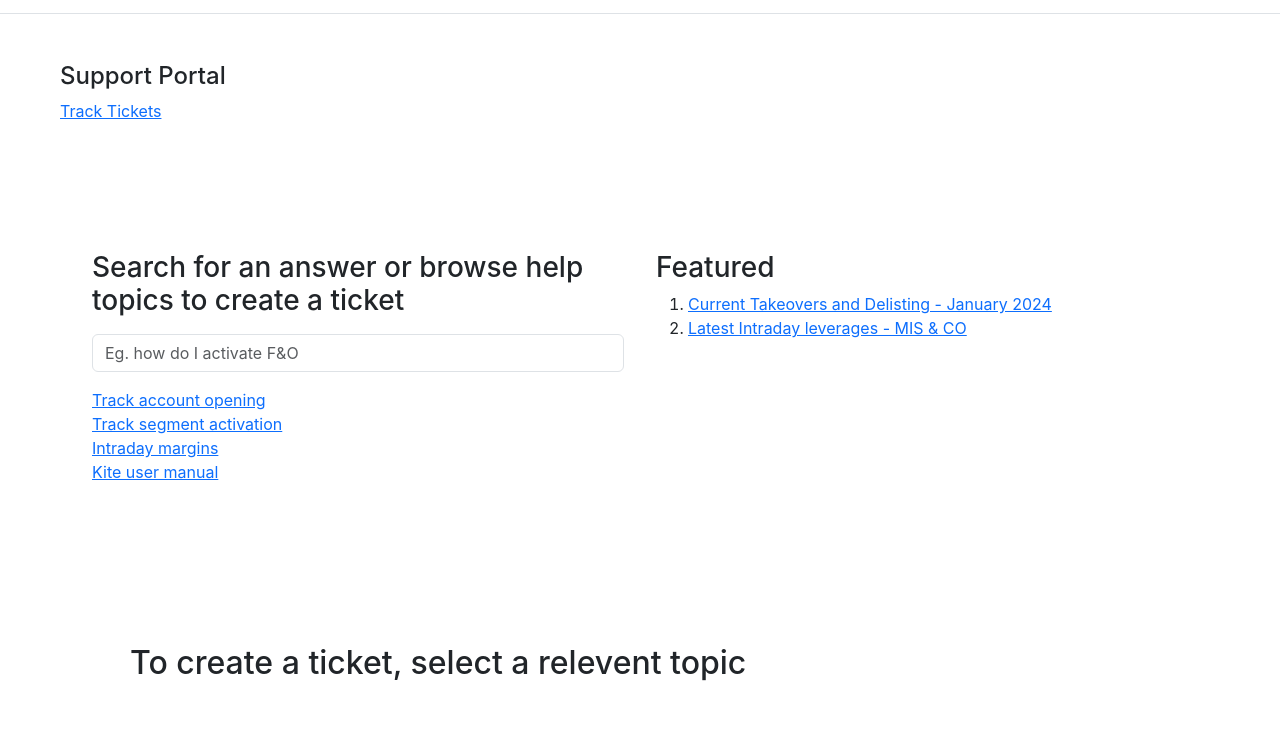
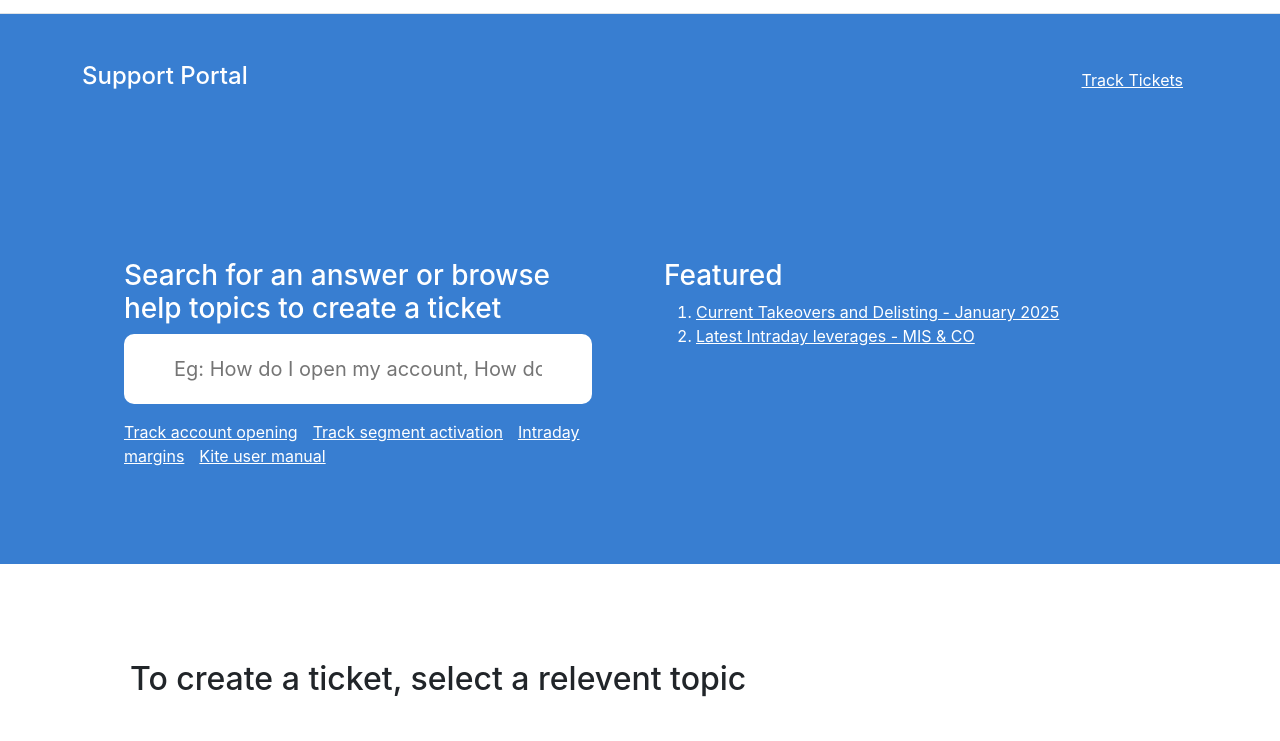
Before and after one commit to srd7725/TradeXpert, a React app in the folder frontend/: page /support in a window 1280 px wide. Shown: the part 59-800 px from the top of the page. Built offline with nearby package versions, Linux system fonts and the light colour scheme.

Commit message:
update hero file of support

```diff
--- a/frontend/src/index.css
+++ b/frontend/src/index.css
@@ -96,3 +96,27 @@ code {
   width: 180px;
   object-fit: contain;
 }
+
+#supportHero{
+  background: rgb(56, 126, 209);
+  color: white;
+}
+
+#supportHero a{
+  color: white;
+   margin-right: 15px;
+}
+
+#supportWrapper{
+  display: flex;
+  justify-content: space-between;
+  margin: 0 150px;
+}
+
+#supportHero input{
+  padding: 20px 50px;
+  width: 100%;
+  font-size: 20px;
+  border-radius: 10px;
+  border: none;
+}
--- a/frontend/src/landing_page/support/Hero.js
+++ b/frontend/src/landing_page/support/Hero.js
@@ -3,40 +3,35 @@ import React from "react";
 function Hero() {
   return (
      <section className="container-fluid" id="supportHero">
-      <div className="p-5" id="supportWrapper">
+         <div className="container">
+         <div className="d-flex justify-content-between align-items-center py-5">
          <h4>Support Portal</h4>
           <a href="">Track Tickets</a>
          </div>
+        </div>
+        <div className="row p-5 m-3 gx-5">
+           <div className="col-6 p-5 ">
+            <h1 className="fs-3">Search for an answer or browse help topics to create a ticket </h1>
+            <input placeholder="Eg: How do I open my account, How do i activate F&O..." className="mb-3"/>
+            <br/>
+            <a href="">Track account opening</a>
+            <a href="">Track segment activation</a>
+            <a href="">Intraday margins</a>
+            <a href="">Kite user manual</a>
 
-      <div className="row p-5 m-3">
-        <div className="col-6 p-3">
-          <h1 className="fs-3">
-            Search for an answer or browse help topics to create a ticket
-          </h1>
+           </div>
+          <div className="col-md-5 offset md-1 mt-5">
+            <h1  className="fs-3">Featured</h1>
+            <ol>
+              <li><a href="">Current Takeovers and Delisting - January 2025</a></li>
+              <li><a href="">Latest Intraday leverages - MIS & CO</a></li>
+            </ol>
 
-          <input
-            className="form-control my-3"
-            placeholder="Eg. how do I activate F&O"
-          />
 
-          <a href="">Track account opening</a><br />
-          <a href="">Track segment activation</a><br />
-          <a href="">Intraday margins</a><br />
-          <a href="">Kite user manual</a>
+
            </div>
 
-        <div className="col-6 p-3">
-          <h1 className="fs-3">Featured</h1>
 
-          <ol>
-            <li>
-              <a href="">Current Takeovers and Delisting - January 2024</a>
-            </li>
-            <li>
-              <a href="">Latest Intraday leverages - MIS & CO</a>
-            </li>
-          </ol>
-        </div>
         </div>
       </section>
   );
```
Lines whose indentation alone changed are shown as unchanged.
